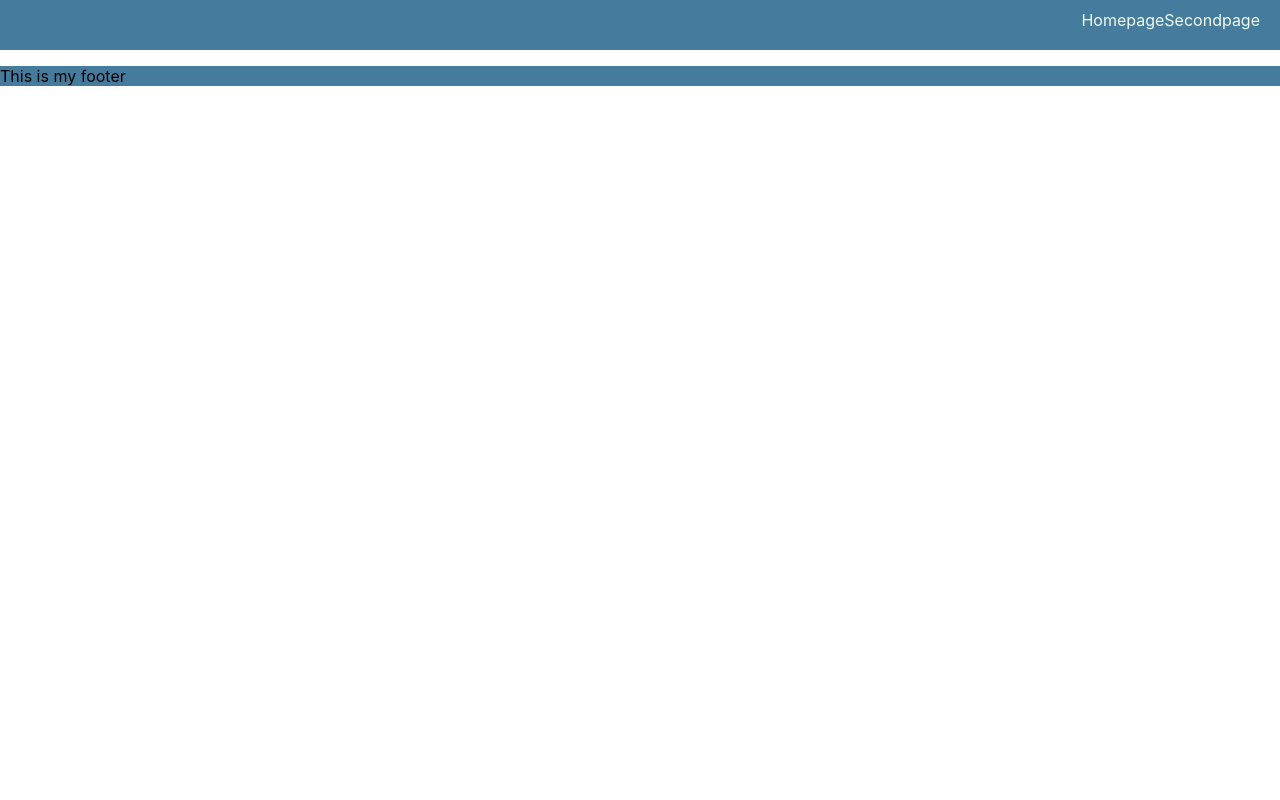
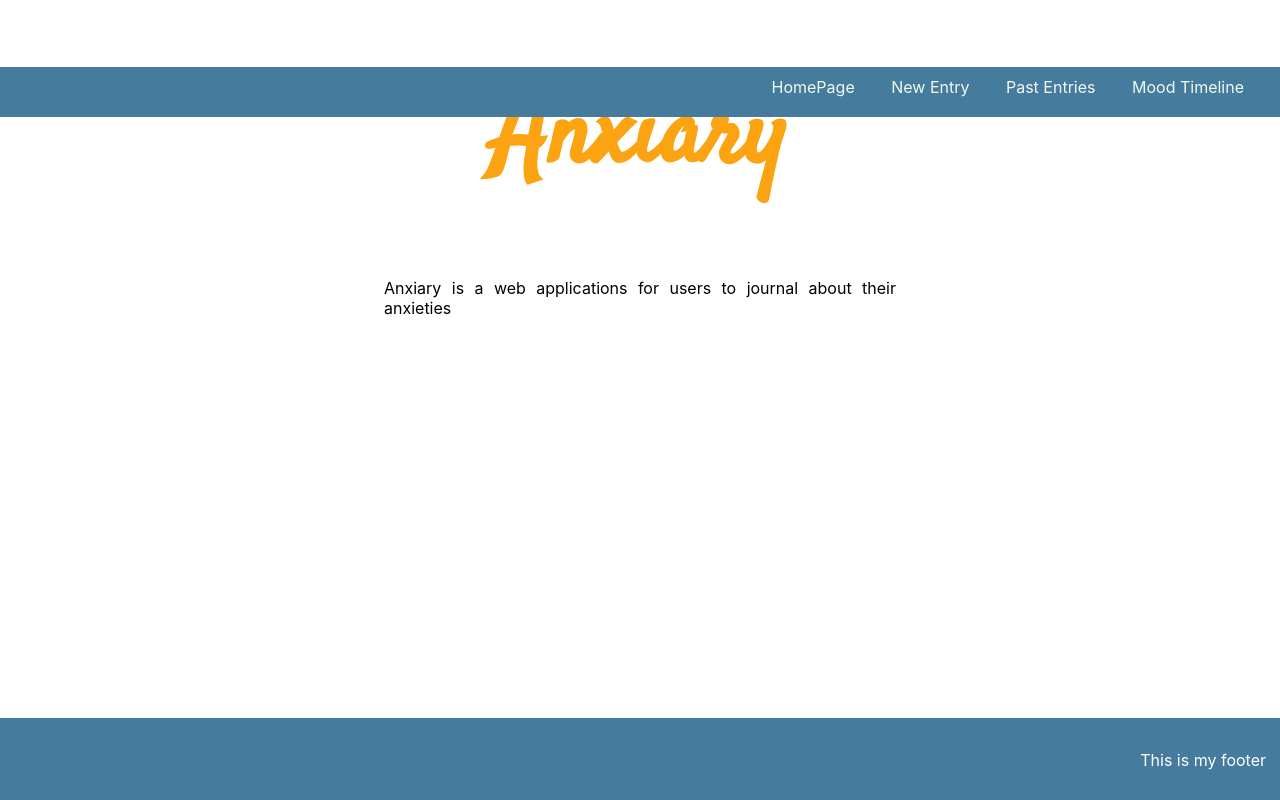
Before and after one commit to arquimidesperez/Anxiary-API, a React (Create React App) app in the folder anxiary-app/: page / in a window 1280 px wide. Built offline with nearby package versions, Linux system fonts and the light colour scheme; no server answers.

Commit message:
formatted footer, working on header. added new jsx components

```diff
--- a/anxiary-app/src/App.js
+++ b/anxiary-app/src/App.js
@@ -1,9 +1,11 @@
 import { Route, Switch } from 'react-router-dom';
 // import './App.css';
-import Homepage from './components/Homepage';
+import NewEntry from './components/NewEntry';
 import Navbar from './components/Navbar';
 import Secondpage from './components/Secondpage';
 import Footer from './components/Footer'
+import Landingpage from './components/Landingpage'
+import PastEntries from './components/PastEntries';
 
 function App() {
   return (
@@ -11,8 +13,14 @@ function App() {
       {/* keep the navbar outside of the switch so that it remains visible all throughout */}
       <Navbar />
       <Switch>
-        <Route exact path='/homepage'>
-          <Homepage />
+      <Route exact path='/'>
+          <Landingpage />
+        </Route>
+        <Route exact path='/newentry'>
+          <NewEntry />
+        </Route>
+        <Route exact path='/pastentry'>
+          <PastEntries />
         </Route>
         <Route exact path='/secondpage'>
           <Secondpage />
--- a/anxiary-app/src/components/Footer.jsx
+++ b/anxiary-app/src/components/Footer.jsx
@@ -1,9 +1,9 @@
-import './footer.css';
+import './stylesheets/footer.css';
 
 export default function FootBar() {
   return (
     <div className='fBar'>
-      <p>This is my footer</p>
+      <p className='fP'>This is my footer</p>
     </div>
   )
 }
--- a/anxiary-app/src/components/Homepage.jsx
+++ /dev/null
@@ -1,25 +0,0 @@
-import { useEffect, useState } from 'react';
-import { getEntries } from '../services/api';
-import { Link } from 'react-router-dom';
-
-export default function GettingEntries() {
-  const [entries, setEntries] = useState([]);
-
-  useEffect(() => {
-    const fetchData = async () => {
-      const res = await getEntries();
-      console.log(res);
-      setEntries(res);
-    };
-    fetchData();
-  }, []);
-
-  return (
-    <div>
-      <p>Hello from the homepage</p>
-      <p>Hello from the homepage</p>
-      <p>Hello from the homepage</p>
-    </div>
-  )
-
-}
--- /dev/null
+++ b/anxiary-app/src/components/Landingpage.jsx
@@ -0,0 +1,14 @@
+import './stylesheets/landing.css'
+
+export default function Landingpage() {
+
+  return (
+    <div>
+      <h1>Anxiary</h1>
+
+      <p className='LandingP'>Anxiary is a web applications for users to journal about their anxieties</p>
+
+    </div>
+  )
+
+}
--- a/anxiary-app/src/components/Navbar.jsx
+++ b/anxiary-app/src/components/Navbar.jsx
@@ -1,13 +1,15 @@
 import React from 'react';
 import { Link } from 'react-router-dom';
-import './navbar.css';
+import './stylesheets/navbar.css';
 
 export default function Navbar() {
   return (
     <nav className='NavigationBar'>
       <div className='NavSpacing'>
-      <Link to="/homepage" className='LinkCSS a'>Homepage</Link>
-      <Link to="/secondpage" className='LinkCSS'>Secondpage</Link>
+      <Link to="/" className='LinkCSS a'>HomePage </Link>
+      <Link to="/newentry" className='LinkCSS a'>New Entry  </Link>
+      <Link to="/pastentries" className='LinkCSS a'>Past Entries  </Link>
+      <Link to="/secondpage" className='LinkCSS'>Mood Timeline  </Link>
       </div>
     </nav>
   )
--- /dev/null
+++ b/anxiary-app/src/components/NewEntry.jsx
@@ -0,0 +1,49 @@
+import { useEffect, useState } from 'react';
+import { getEntries } from '../services/api';
+import { Link } from 'react-router-dom';
+
+export default function GettingEntries() {
+  const [entries, setEntries] = useState([]);
+
+  useEffect(() => {
+    const fetchData = async () => {
+      const res = await getEntries();
+      console.log(res);
+      setEntries(res);
+    };
+    fetchData();
+  }, []);
+
+  return (
+    <div>
+      <p>Hello from the homepage</p>
+      <p>Hello from the homepage</p>
+      <p>Hello from the homepage</p>
+      <p>Hello from the homepage</p>
+      <p>Hello from the homepage</p>
+      <p>Hello from the homepage</p>
+      <p>Hello from the homepage</p>
+      <p>Hello from the homepage</p>
+      <p>Hello from the homepage</p>
+      <p>Hello from the homepage</p>
+      <p>Hello from the homepage</p>
+      <p>Hello from the homepage</p>
+      <p>Hello from the homepage</p>
+      <p>Hello from the homepage</p>
+      <p>Hello from the homepage</p>
+      <p>Hello from the homepage</p>
+      <p>Hello from the homepage</p>
+      <p>Hello from the homepage</p>
+      <p>Hello from the homepage</p>
+      <p>Hello from the homepage</p>
+      <p>Hello from the homepage</p>
+      <p>Hello from the homepage</p>
+      <p>Hello from the homepage</p>
+      <p>Hello from the homepage</p>
+      <p>Hello from the homepage</p>
+      <p>Hello from the homepage</p>
+      <p>Hello from the homepage</p>
+    </div>
+  )
+
+}
--- a/anxiary-app/src/components/footer.css
+++ /dev/null
@@ -1,3 +0,0 @@
-.fBar{
-  background-color: #457b9d;
-}
--- /dev/null
+++ b/anxiary-app/src/components/stylesheets/footer.css
@@ -0,0 +1,16 @@
+.fBar {
+  background-color: #457b9d;
+  text-align: right;
+  height: 50px;
+  color: white;
+  margin-top: 1rem;
+  padding: 1rem;
+  position: fixed;
+  bottom: 0;
+  left: 0;
+  width: 100%;
+}
+
+.fP{
+  padding-right: 30px;
+}
--- /dev/null
+++ b/anxiary-app/src/components/stylesheets/landing.css
@@ -0,0 +1,15 @@
+@import url('https://fonts.googleapis.com/css2?family=Satisfy&display=swap');
+
+
+h1 {
+  text-align: center;
+  font-family: 'Satisfy';
+  font-size: 100px;
+  color: #fca311
+}
+
+.LandingP{
+  text-align: justify;
+  margin: 0px auto;
+  max-width: 40%;
+}
--- a/anxiary-app/src/components/navbar.css
+++ b/anxiary-app/src/components/stylesheets/navbar.css
@@ -2,17 +2,19 @@
   background-color: #457b9d;
   text-align: right;
   height: 50px;
+  width: 100%;
+  position: fixed;
+  margin-bottom: 1rem;
 }
 
 .LinkCSS{
   color: #f1faee;
   text-decoration: none;
   justify-content: center;
+  padding-right: 10px;
+  padding: 1rem;
 }
 
-.a{
-  word-spacing: 30px;
-}
 
 .NavSpacing{
   padding-top: 10px;
```
Also changed, not shown: anxiary-app/src/components/PastEntries.jsx (added), anxiary-app/src/components/pastentries.css (added).
